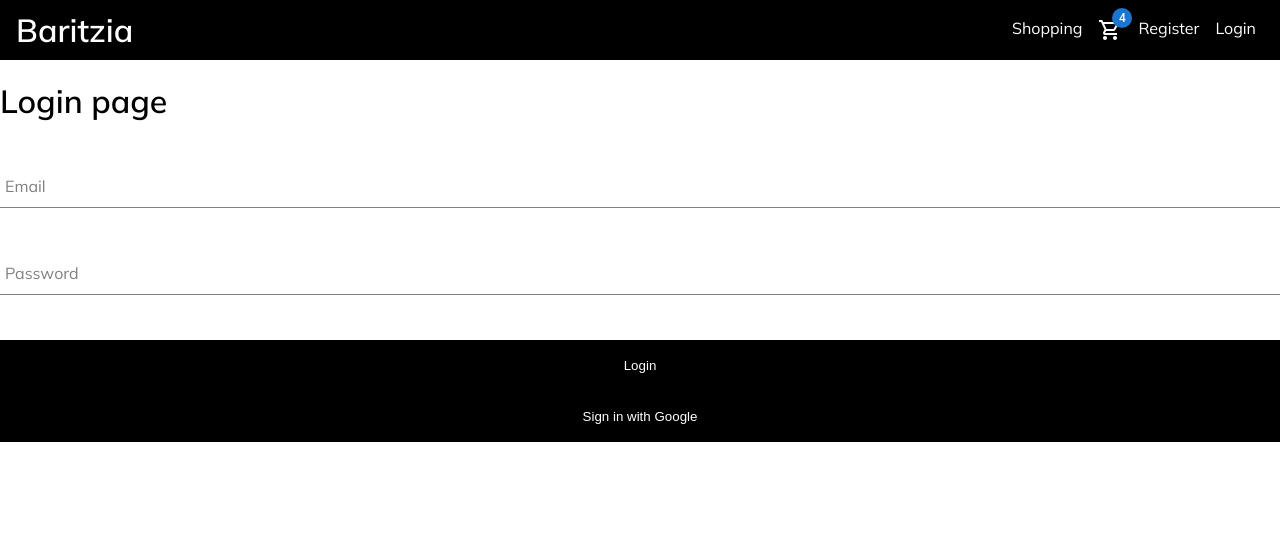
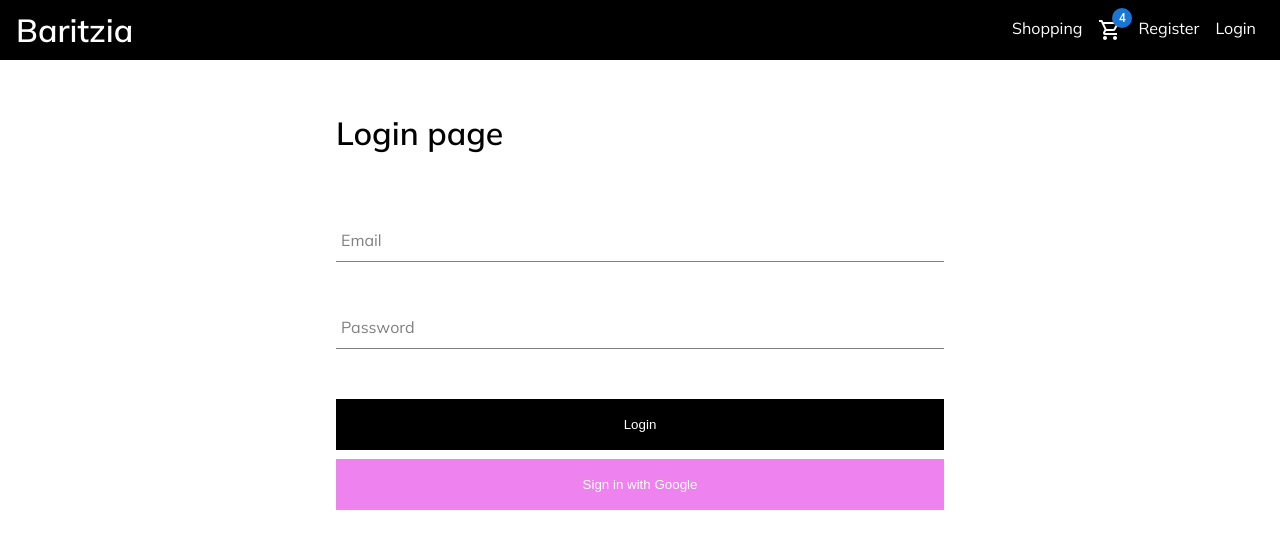
Before and after one commit to nilouhou/shopping, a React (Create React App) app: page /login in a window 1280 px wide. Shown: the top 548 px of the page. Built offline with nearby package versions, Linux system fonts and the light colour scheme.

Commit message:
styled login page

```diff
--- a/src/components/Button/Button.jsx
+++ b/src/components/Button/Button.jsx
@@ -2,7 +2,7 @@ import React from "react";
 import "./Button.scss";
 const BUTTUON_STYLES = {
 	primary: "primary",
-	secondery: "secondery",
+	secondary: "secondary",
 };
 
 const Button = ({ children, buttonType, ...otherProps }) => {
--- a/src/components/Button/Button.scss
+++ b/src/components/Button/Button.scss
@@ -2,14 +2,14 @@
 	background: #000;
 	border: 2px solid #000;
 }
-.secondry {
+.secondary {
 	background-color: violet;
 	border: 2px solid violet;
 }
 
 button {
 	width: 100%;
-
+	margin: 0.3rem 0;
 	border-radius: 0;
 	box-sizing: border-box;
 	color: #fff;
--- a/src/pages/Login/Login.jsx
+++ b/src/pages/Login/Login.jsx
@@ -75,7 +75,8 @@ const Login = () => {
 	];
 
 	return (
-		<div>
+		<div className="container">
+			<div className="register-wrapper">
 				<h1>Login page</h1>
 				<form onSubmit={handleSubmit}>
 					{inputs.map((input) => (
@@ -89,10 +90,15 @@ const Login = () => {
 					<Button type="submit" buttonType="primary">
 						Login
 					</Button>
-				<Button type="button" onClick={signInWithGoogle} buttonType="primary">
+					<Button
+						type="button"
+						onClick={signInWithGoogle}
+						buttonType="secondary"
+					>
 						Sign in with Google
 					</Button>
 				</form>
+			</div>
 		</div>
 	);
 };
```
Lines whose indentation alone changed are shown as unchanged.
